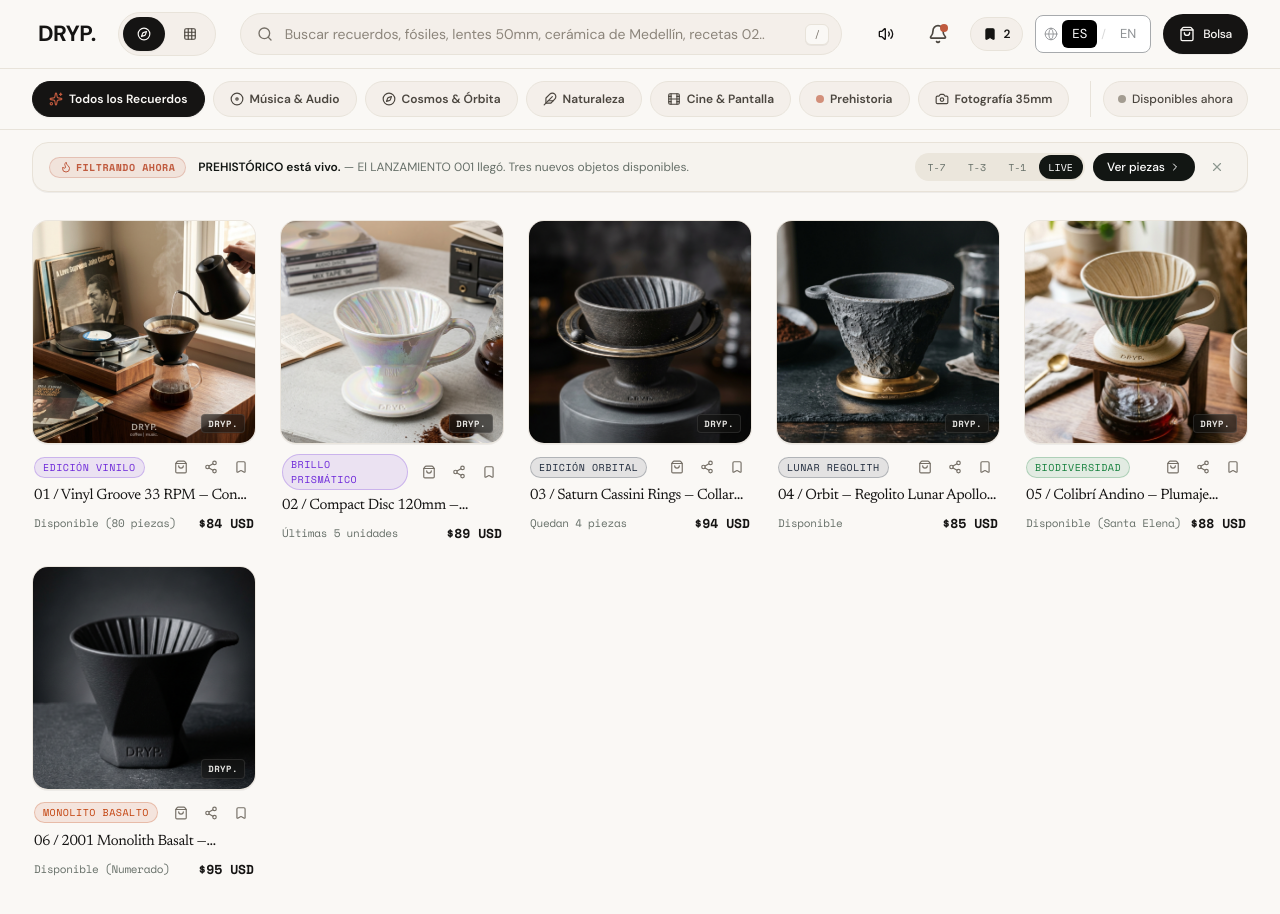
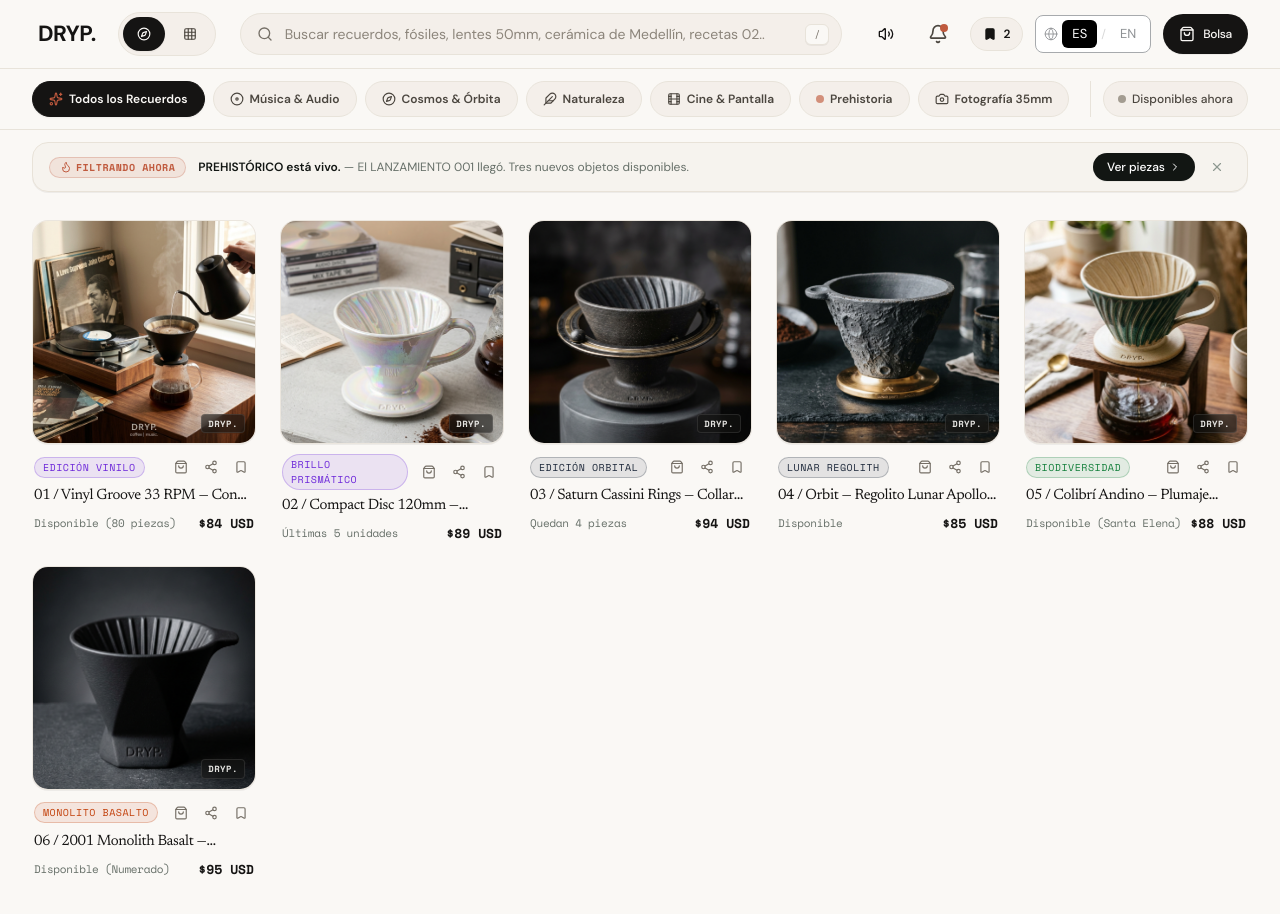
Before and after one commit to frenti88/dripper, a React (Vite) app in the folder dripper-app/: page / in a window 1280 px wide. Shown: the top 914 px of the page. Built offline with nearby package versions, Linux system fonts and the light colour scheme.

Commit message:
feat: remove phase switcher control (T-7, T-3, T-1, LIVE) from banner

```diff
--- a/dripper-app/src/App.tsx
+++ b/dripper-app/src/App.tsx
@@ -21,7 +21,7 @@ const InfoDrawer = lazy(() => import('./components/InfoDrawer').then(m => ({ def
 import type { InfoDrawerType } from './components/InfoDrawer';
 
 function MainApp() {
-  const [currentPhase, setCurrentPhase] = useState<DropPhase>('LIVE');
+  const [currentPhase] = useState<DropPhase>('LIVE');
   const [currentView, setCurrentView] = useState<'explore' | 'boards'>('explore');
   const [searchQuery, setSearchQuery] = useState('');
   const [selectedCategory, setSelectedCategory] = useState<string>('All');
@@ -193,7 +193,6 @@ function MainApp() {
         {/* Drop Status Live Banner (Pinterest style) */}
         <DropPinterestBanner
           currentPhase={currentPhase}
-          onPhaseChange={setCurrentPhase}
           onOpenNotify={() => setIsNotifyOpen(true)}
           onExploreDrop={() => {
             setSelectedCategory('Prehistoric');
--- a/dripper-app/src/components/DropPinterestBanner.tsx
+++ b/dripper-app/src/components/DropPinterestBanner.tsx
@@ -5,14 +5,12 @@ import { Flame, ChevronRight, X } from 'lucide-react';
 
 interface DropPinterestBannerProps {
   currentPhase: DropPhase;
-  onPhaseChange: (phase: DropPhase) => void;
   onOpenNotify: () => void;
   onExploreDrop: () => void;
 }
 
 export const DropPinterestBanner: React.FC<DropPinterestBannerProps> = ({
   currentPhase,
-  onPhaseChange,
   onOpenNotify,
   onExploreDrop
 }) => {
@@ -40,25 +38,8 @@ export const DropPinterestBanner: React.FC<DropPinterestBannerProps> = ({
           </p>
         </div>
 
-        {/* Phase Simulation Controls & Action */}
+        {/* Primary Action Button & Dismiss */}
         <div className="flex items-center gap-2 shrink-0">
-
-          {/* Phase Selector */}
-          <div className="flex items-center gap-0.5 bg-[#ebe6dc] p-0.5 rounded-full text-[10px] font-mono">
-            {(['T-7', 'T-3', 'T-1', 'LIVE'] as DropPhase[]).map((phase) => (
-              <button
-                key={phase}
-                onClick={() => onPhaseChange(phase)}
-                className={`px-2.5 py-1 min-h-[24px] rounded-full transition-all cursor-pointer ${
-                  currentPhase === phase
-                    ? 'bg-[#121613] text-white font-medium shadow-2xs'
-                    : 'text-[#666f68] hover:text-[#121613]'
-                }`}
-              >
-                {phase}
-              </button>
-            ))}
-          </div>
 
           {/* Primary Action Button */}
           {currentPhase === 'LIVE' ? (
```
